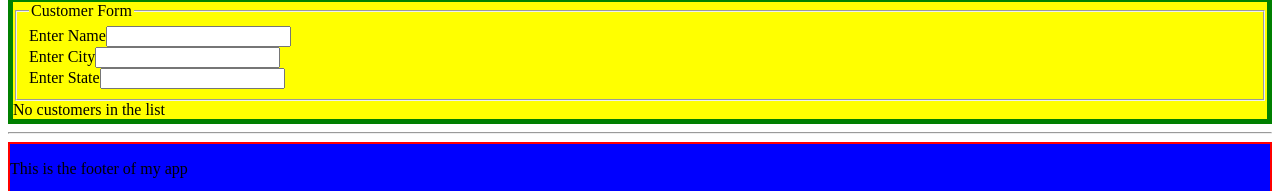
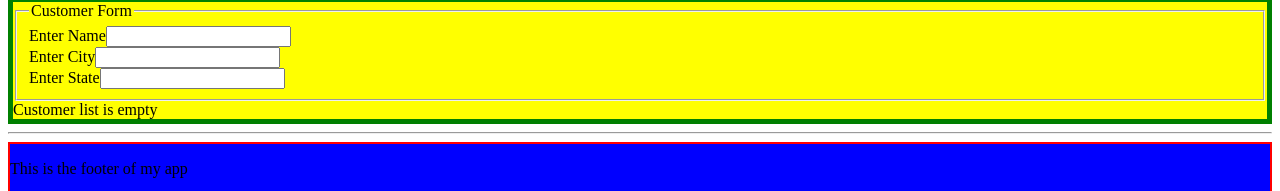
Before and after one commit to sulakshanadeore/firstapp, an Angular app: page / in a window 1280 px wide. Shown: the part 984-1175 px from the top of the page. Built offline with nearby package versions, Linux system fonts and the light colour scheme.

Commit message:
boolean variable with for each

```diff
--- a/src/app/customer/customer.component.html
+++ b/src/app/customer/customer.component.html
@@ -14,7 +14,7 @@
 </form>
 
 
-<div>
+<div *ngIf="showCustomers">
 
 <table *ngIf="customers.length>0; else emptylist">
     <thead>
@@ -38,6 +38,7 @@
 </ng-template>
 
 </div>
+<div *ngIf="!showCustomers">Customer list is empty</div>
 
 
 
--- a/src/app/customer/customer.component.ts
+++ b/src/app/customer/customer.component.ts
@@ -15,5 +15,7 @@ export class CustomerComponent {
 // ];
 
 customers:CustomerModel[]=[];
+showCustomers:boolean=false;
+
 
 }
```
